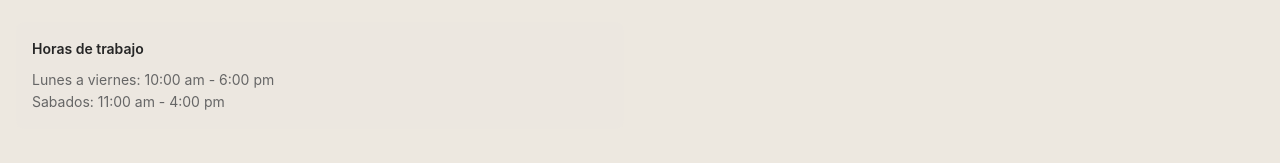
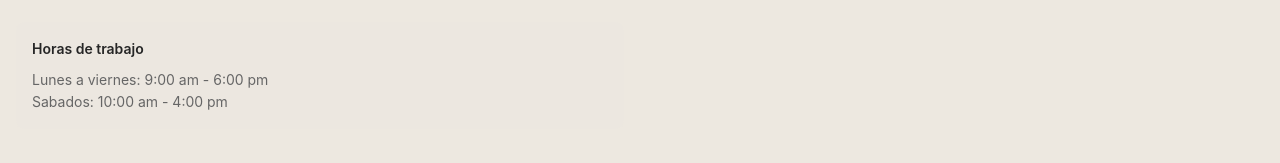
Before and after one commit to EchauriMu/Manejo-de-versiones, a React (Vite) app: page /contact in a window 1280 px wide. Shown: the part 441-604 px from the top of the page. Built offline with nearby package versions, Linux system fonts and the light colour scheme; a web font is replaced by a local one.

Commit message:
cambios hechos en la seccion de contacto

```diff
--- a/src/ContactSection.jsx
+++ b/src/ContactSection.jsx
@@ -92,8 +92,8 @@ const ContactSection = ({ socialLinks }) => (
 
             <motion.div className="hours-card" custom={6} variants={fadeInUp}>
               <h4>Horas de trabajo</h4>
-              <p>Lunes a viernes: 10:00 am - 6:00 pm</p>
-              <p>Sabados: 11:00 am - 4:00 pm</p>
+              <p>Lunes a viernes: 9:00 am - 6:00 pm</p>
+              <p>Sabados: 10:00 am - 4:00 pm</p>
             </motion.div>
           </motion.div>
         </Col>
```
